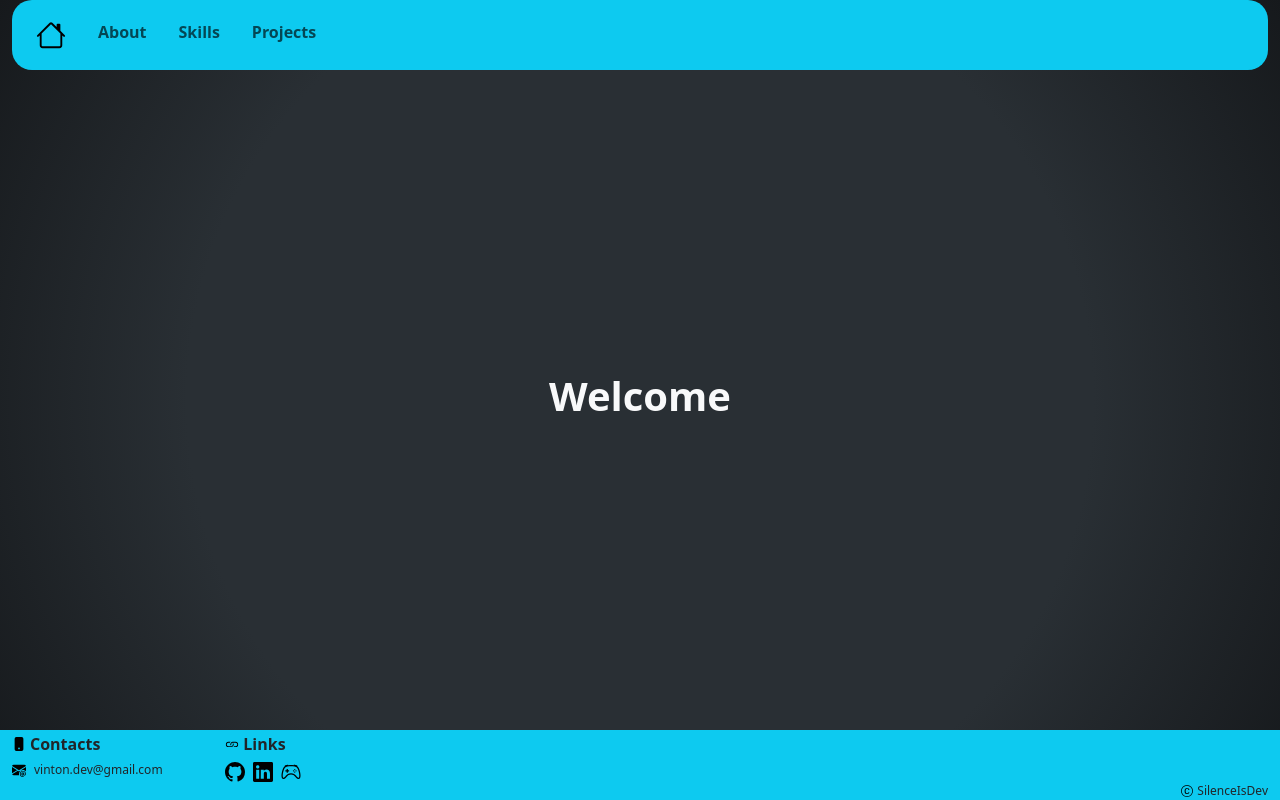
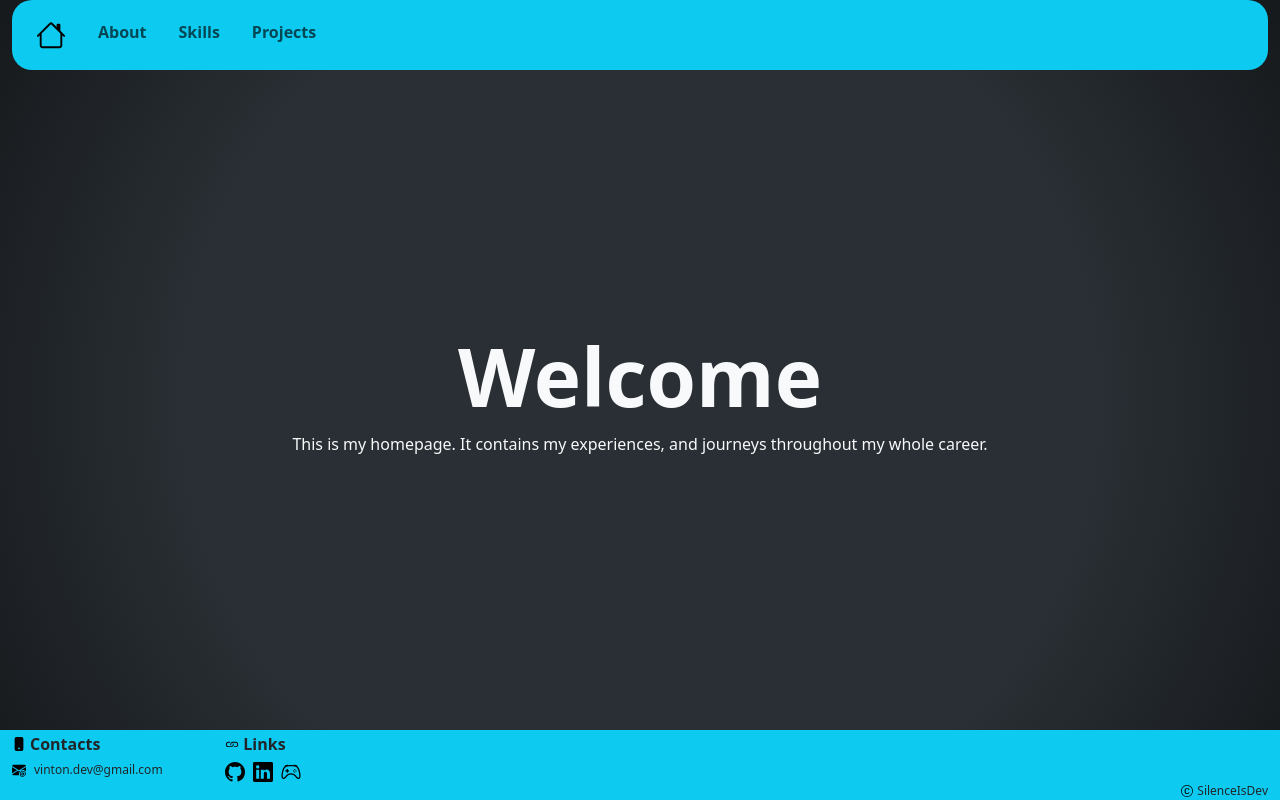
Before and after one commit to tsistoza/DevPage, a React (Vite) app: page / in a window 1280 px wide. Built offline with nearby package versions, Linux system fonts and the light colour scheme.

Commit message:
Landing page is done

```diff
--- a/src/Pages/About.jsx
+++ b/src/Pages/About.jsx
@@ -6,7 +6,7 @@ const About = () => {
             <Container fluid className="align-item-center d-flex flex-column">
                 <Row className="m-0 pb-5">
                     <Col className="d-flex justify-content-center">
-                        <Image src="/public/Logo.jpg" roundedCircle />
+                        <Image src="/public/Logo.jpg" roundedCircle width={300} height={300} />
                     </Col>
                 </Row>
                 <Row className="align-items-center" style={ { height: '100%', margin: 'auto' }}>
--- a/src/Pages/Landing.jsx
+++ b/src/Pages/Landing.jsx
@@ -5,9 +5,14 @@ import Container from 'react-bootstrap/Container';
 const Landing = () => {
     return (
         <>
-            <Container fluid className="d-flex align-items-center text-light" style={ {height: '100%'} }>
-                <Row className="m-0 w-100">
-                    <Col className="text-center"><h1 className="fw-semibold">Welcome</h1></Col>
+            <Container fluid className="text-light">
+                <Row className="w-100 m-0">
+                    <Col className="text-center"><h1 className="display-1 fw-semibold">Welcome</h1></Col>
+                </Row>
+                <Row className="w-100 m-0">
+                    <Col className="text-center">
+                        <p>This is my homepage. It contains my experiences, and journeys throughout my whole career.</p>
+                    </Col>
                 </Row>
             </Container>
         </>
```
